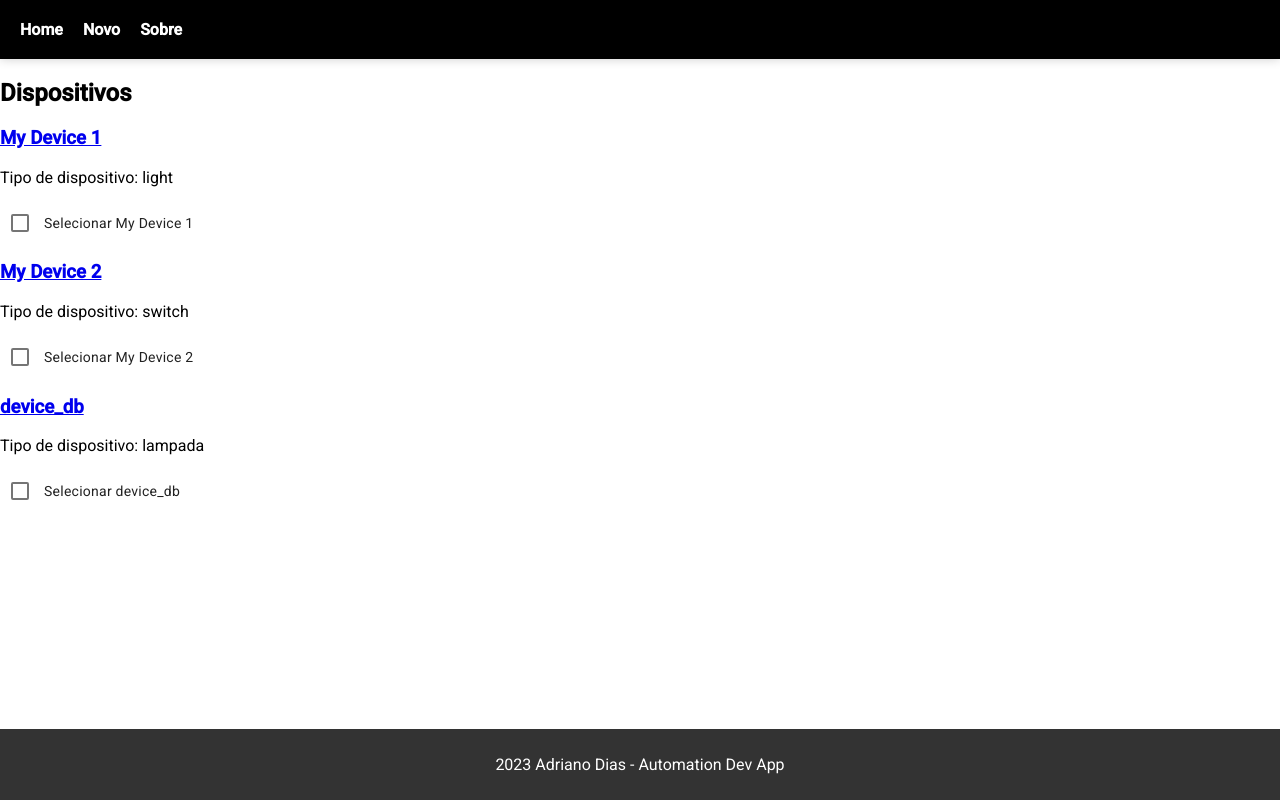
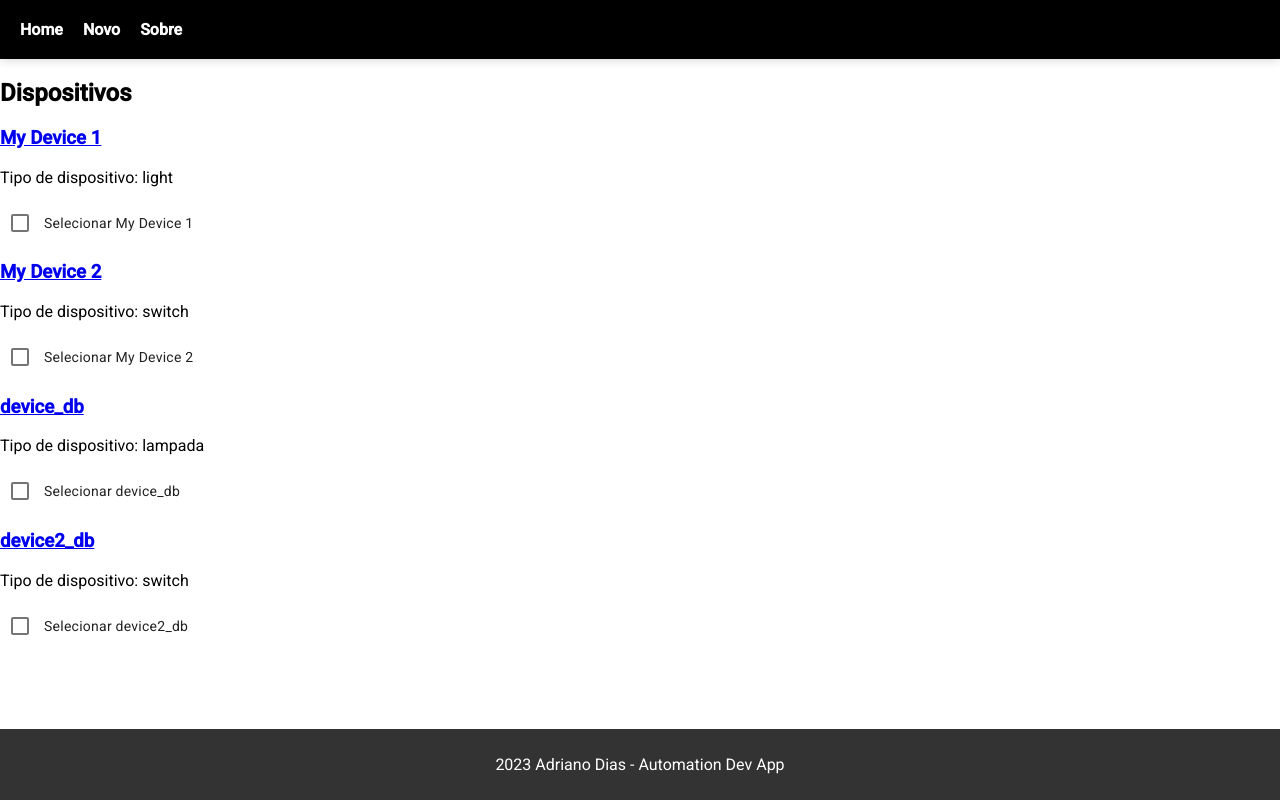
Before and after one commit to asdiasx/automation-devices-catalog, an Angular app: page / in a window 1280 px wide. Built offline with nearby package versions, Linux system fonts and the light colour scheme; data requests are answered from the project's data file.

Commit message:
implements device details from API

```diff
--- a/db.json
+++ b/db.json
@@ -20,6 +20,13 @@
       "type": "lampada",
       "localization": "varanda",
       "description": "Lampada na varanda da chacara"
+    },
+    {
+      "id": "LugFKs3",
+      "name": "device2_db",
+      "type": "switch",
+      "localization": "hall",
+      "description": "chave no hall principal"
     }
   ]
 }
--- a/src/app/app-routing.module.ts
+++ b/src/app/app-routing.module.ts
@@ -10,7 +10,7 @@ import { CreateDeviceComponent } from './components/create-device/create-device.
 const routes: Routes = [
   { path: '', pathMatch: 'full', component: DeviceListComponent },
   { path: 'new', component: CreateDeviceComponent },
-  { path: 'devices/:deviceId', component: DeviceDetailsComponent },
+  { path: 'devices/:deviceName', component: DeviceDetailsComponent },
   { path: 'about', component: AboutComponent },
   { path: 'home', redirectTo: '' },
   { path: '**', component: NotFoundComponent },
--- a/src/app/components/device-details/device-details.component.html
+++ b/src/app/components/device-details/device-details.component.html
@@ -1,9 +1,9 @@
 <h2>Detalhes do dispositivo</h2>
 
 <div *ngIf="device">
-  <h3>{{ device.name }}</h3>
-  <h4>{{ device.type }}</h4>
-  <h4>{{ device.localization }}</h4>
-  <p>{{ device.description }}</p>
+  <h3>Nome: {{ device.name }}</h3>
+  <h4>Tipo: {{ device.type }}</h4>
+  <h4>Localização: {{ device.localization }}</h4>
+  <h4>Descrição: {{ device.description }}</h4>
 </div>
 <button type="button" (click)="onBackToList()">Voltar</button>
--- a/src/app/components/device-details/device-details.component.ts
+++ b/src/app/components/device-details/device-details.component.ts
@@ -1,6 +1,8 @@
 import { Component, OnInit } from '@angular/core';
 import { ActivatedRoute, Router } from '@angular/router';
-import { Device, devices } from 'src/app/devices';
+import { Device } from 'src/app/models/device';
+import { DeviceRequisitionService } from 'src/app/services/device-requisition.service';
+// import { Device, devices } from 'src/app/devices';
 
 @Component({
   selector: 'app-device-details',
@@ -8,14 +10,25 @@ import { Device, devices } from 'src/app/devices';
   styleUrls: ['./device-details.component.css'],
 })
 export class DeviceDetailsComponent implements OnInit {
-  device: Device | undefined;
+  device?: Device;
 
-  constructor(private route: ActivatedRoute, private router: Router) {}
+  constructor(
+    private route: ActivatedRoute,
+    private router: Router,
+    private deviceRequisitionService: DeviceRequisitionService
+  ) {}
   ngOnInit() {
     const routeParams = this.route.snapshot.paramMap;
-    const deviceIdFromRoute = routeParams.get('deviceId');
-
-    this.device = devices.find((product) => product.id === deviceIdFromRoute);
+    const deviceNameFromRoute = routeParams.get('deviceName') || '';
+    // this.device = devices.find((product) => product.id === deviceIdFromRoute);
+    this.deviceRequisitionService
+      .getDeviceByName(deviceNameFromRoute)
+      .then((deviceFromAPI) => {
+        this.device = deviceFromAPI.at(0);
+      })
+      .catch((error) => {
+        console.error('Erro carregando dados ', error);
+      });
   }
 
   onBackToList() {
--- a/src/app/components/device-list/device-list.component.html
+++ b/src/app/components/device-list/device-list.component.html
@@ -4,7 +4,7 @@
   <h3>
     <a
       [title]="device.name + ' descrição'"
-      [routerLink]="['/devices', device.id]"
+      [routerLink]="['/devices', device.name]"
     >
       {{ device.name }}
     </a>
--- a/src/app/components/device-list/device-list.component.ts
+++ b/src/app/components/device-list/device-list.component.ts
@@ -9,7 +9,8 @@ import { DeviceRequisitionService } from 'src/app/services/device-requisition.se
   styleUrls: ['./device-list.component.css'],
 })
 export class DeviceListComponent implements OnInit {
-  // devices: Device[] = [];
+  // devices: Device[] = [...devices];
+  devices?: Device[];
 
   constructor(private deviceRequisitionService: DeviceRequisitionService) {}
 
@@ -20,7 +21,6 @@ export class DeviceListComponent implements OnInit {
       }`
     );
   }
-  devices?: Device[];
 
   ngOnInit(): void {
     this.deviceRequisitionService
@@ -29,7 +29,7 @@ export class DeviceListComponent implements OnInit {
         this.devices = devices;
       })
       .catch((error) => {
-        console.error('Erro carregando dados', error);
+        console.error('Erro carregando dados ', error);
       });
   }
 }
--- a/src/app/services/device-requisition.service.ts
+++ b/src/app/services/device-requisition.service.ts
@@ -20,12 +20,12 @@ export class DeviceRequisitionService {
     return lastValueFrom(devicesFound);
   }
 
-  getDeviceByName(name: string): Promise<Device> {
-    const deviceFound = this.http.get<Device>(`${this.URL}?name=${name}`);
+  getDeviceByName(name: string): Promise<Device[]> {
+    const deviceFound = this.http.get<Device[]>(`${this.URL}?name=${name}`);
     return lastValueFrom(deviceFound);
   }
 
-  saveDevice(device: any): Promise<Device> {
+  saveDevice(device: Device): Promise<Device> {
     const deviceSaved = this.http.post<Device>(
       this.URL,
       device,
@@ -34,7 +34,7 @@ export class DeviceRequisitionService {
     return lastValueFrom(deviceSaved);
   }
 
-  updateDevice(device: any): Promise<Device> {
+  updateDevice(device: Device): Promise<Device> {
     const deviceUpdated = this.http.put<Device>(
       `${this.URL}/${device.id}`,
       device,
@@ -43,7 +43,7 @@ export class DeviceRequisitionService {
     return lastValueFrom(deviceUpdated);
   }
 
-  deleteDevice(device: any): Promise<Device> {
+  deleteDevice(device: Device): Promise<Device> {
     const deviceDeleted = this.http.delete<Device>(
       `${this.URL}/${device.id}`,
       this.httpOptions
```
